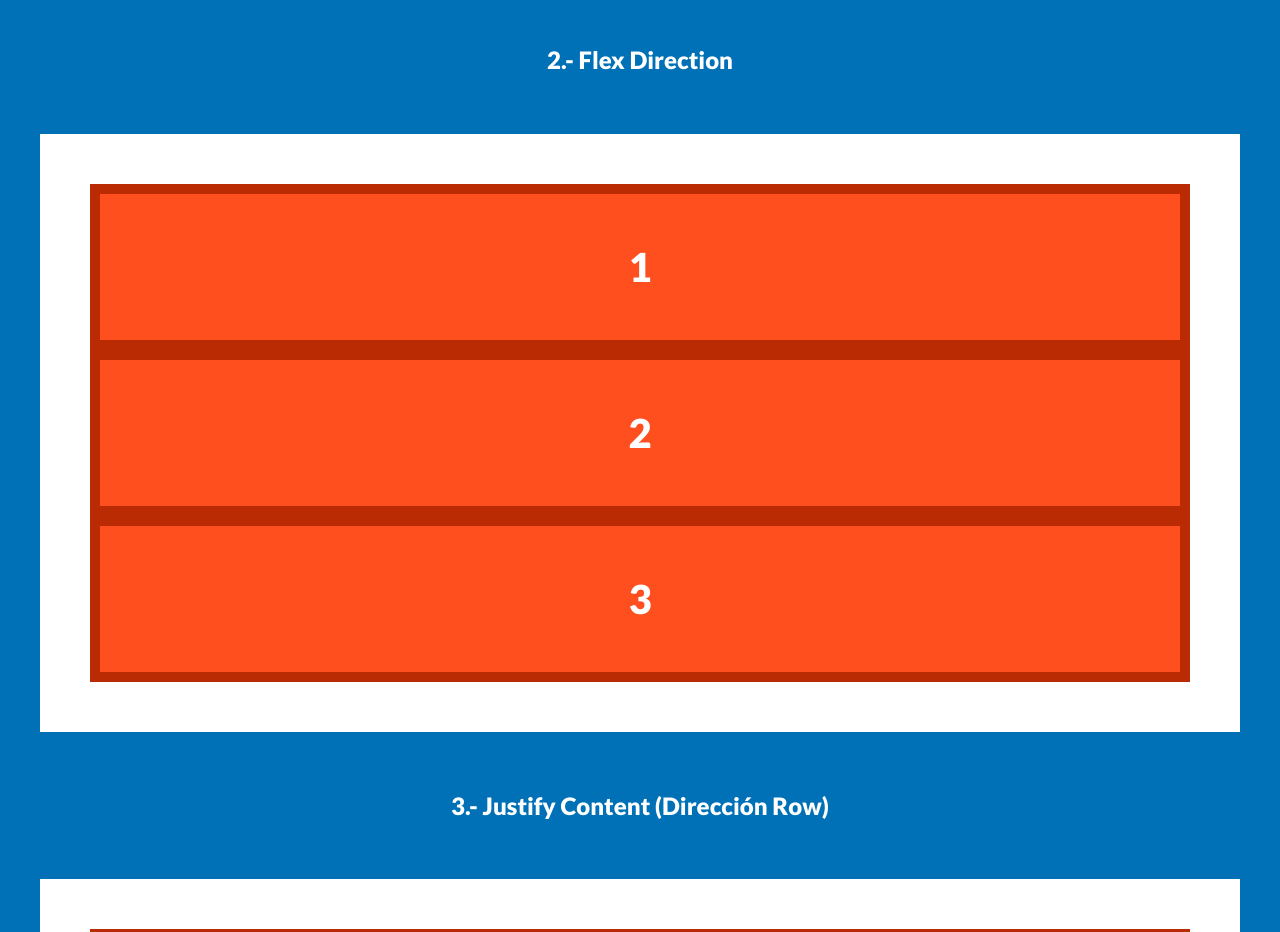
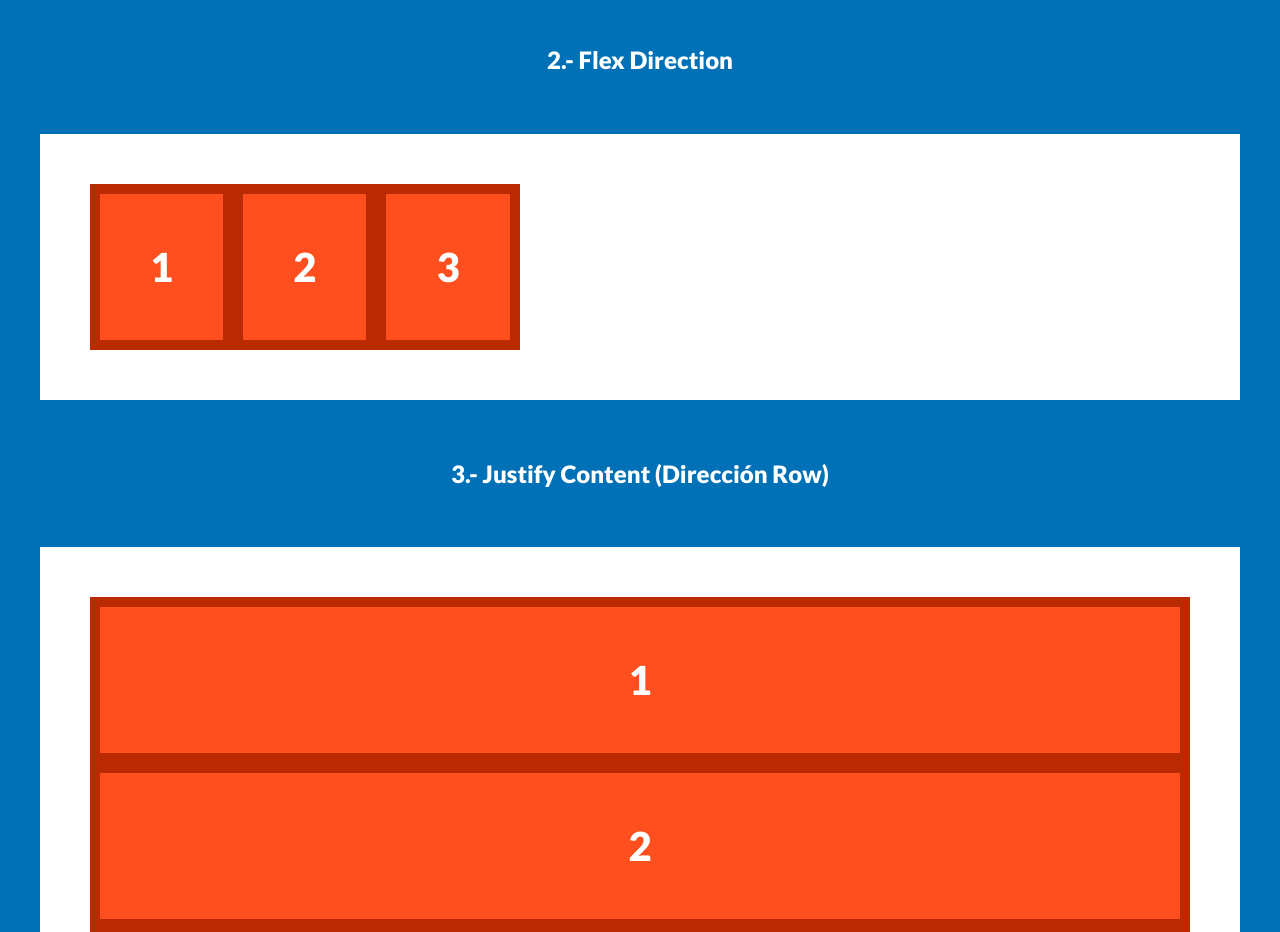
Before and after one commit to MiguelRuizHdz/flexbox-css, a plain HTML site: page index.html in a window 1280 px wide. Shown: the part 660-1592 px from the top of the page. Drawn offline with Linux system fonts and the light colour scheme.

Commit message:
Flex Direction

```diff
--- a/css/style.css
+++ b/css/style.css
@@ -72,3 +72,9 @@ h1, h2 {
 .d-flex {
     display: flex;
 }
+
+/** 2 **/
+.d-flex-2 {
+    display: flex;
+    flex-direction: row;
+}
```
